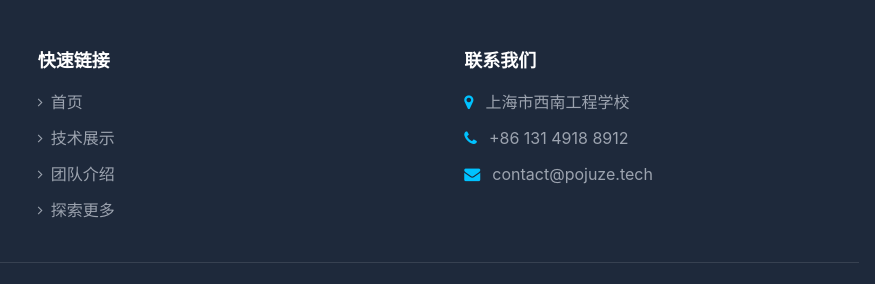
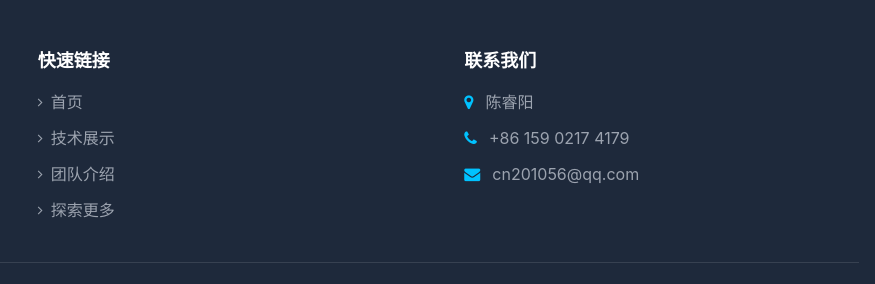
Before and after one commit to cry-nb666/AIot, a plain HTML site: page index.html in a window 1280 px wide. Shown: the part 848-1132 px from the top of the page, 405-1280 px from the left. Drawn offline with nearby package versions, Linux system fonts and the light colour scheme.

Commit message:
Update index.html

```diff
--- a/index.html
+++ b/index.html
@@ -190,15 +190,15 @@
                     <ul class="space-y-3">
                         <li class="flex items-start">
                             <i class="fa fa-map-marker mt-1 mr-3 text-secondary"></i>
-                            <span class="text-gray-400">上海市西南工程学校</span>
+                            <span class="text-gray-400">陈睿阳</span>
                         </li>
                         <li class="flex items-center">
                             <i class="fa fa-phone mr-3 text-secondary"></i>
-                            <span class="text-gray-400">+86 131 4918 8912</span>
+                            <span class="text-gray-400">+86 159 0217 4179</span>
                         </li>
                         <li class="flex items-center">
                             <i class="fa fa-envelope mr-3 text-secondary"></i>
-                            <span class="text-gray-400">contact@pojuze.tech</span>
+                            <span class="text-gray-400">cn201056@qq.com</span>
                         </li>
                     </ul>
                 </div>
```
